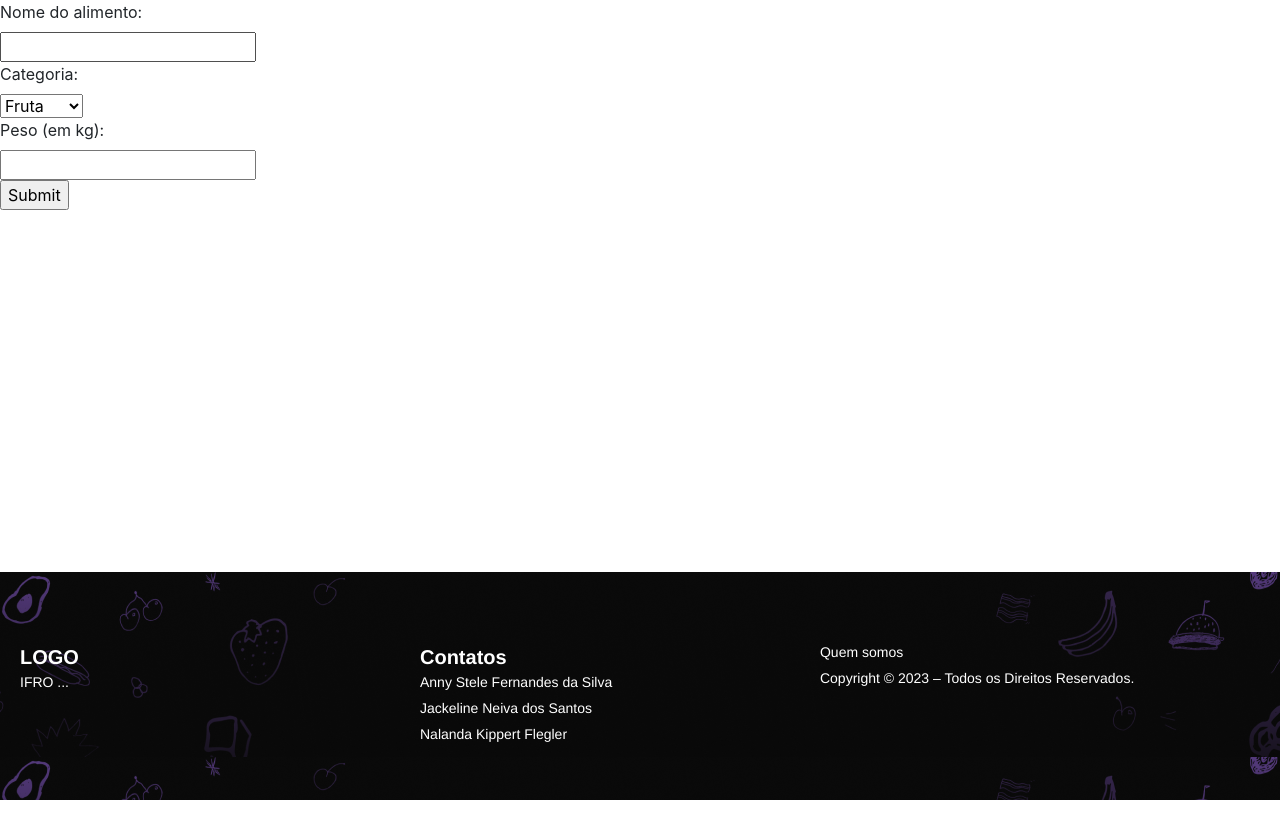
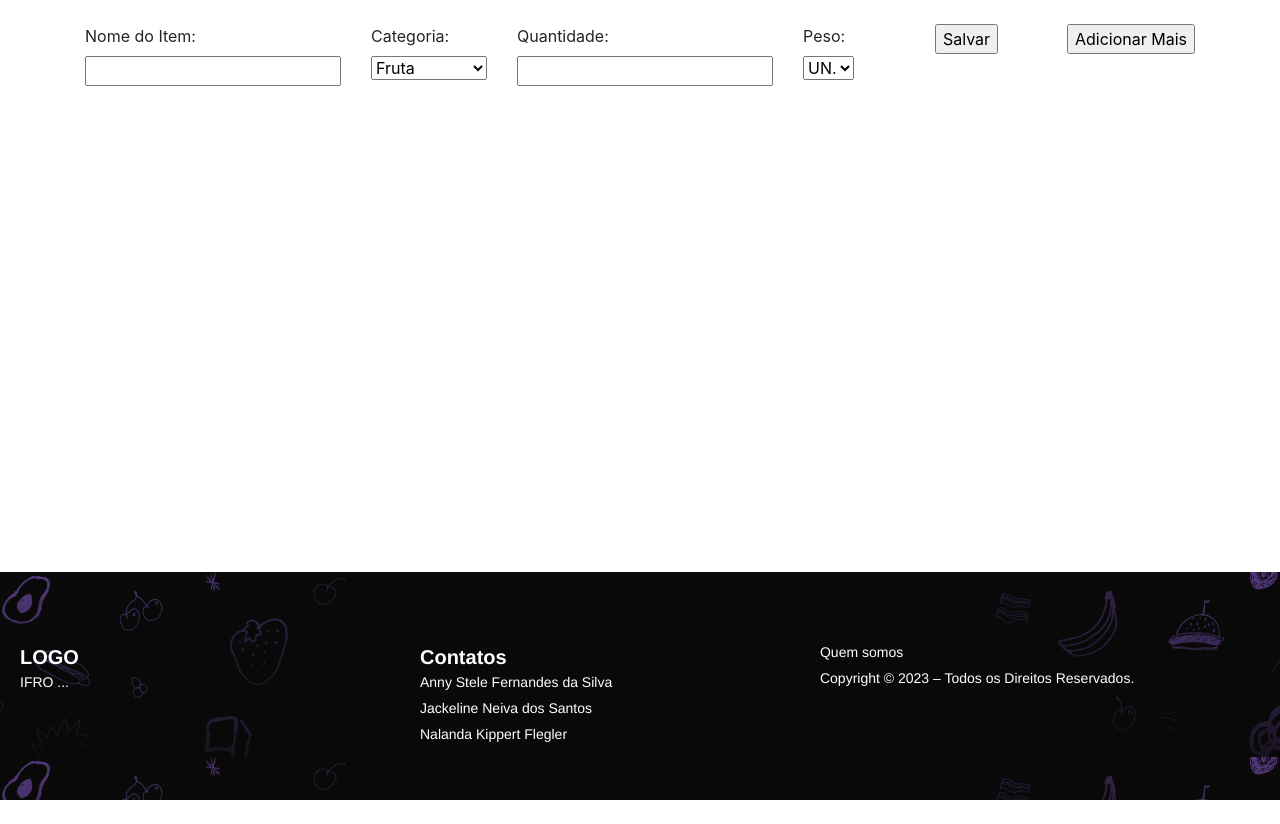
Before and after one commit to Nalanda-k-F/TrabalhoFinalWeb, a website: page public/privado/pageInicial.html in a window 1280 px wide. Before the commit the page ends 800 px from the top, so only its background shows below. Drawn offline with nearby package versions, Linux system fonts and the light colour scheme.

Commit message:
tela de listas

```diff
--- a/public/css/style.css
+++ b/public/css/style.css
@@ -49,3 +49,6 @@ html,body {
         padding: 60px 0px 40px 0px;
     }
 }
+label {
+    display: block;
+}
--- a/public/privado/pageInicial.html
+++ b/public/privado/pageInicial.html
@@ -8,21 +8,47 @@
     <link rel="stylesheet" type="text/css" href="/css/style.css" />
 </head>
 <body>
+    <form method="post" class="container mt-4">
+        <div class="row">
+            <div class="col">
+                <label for="nome">Nome do Item:</label>
+                <input type="text" id="nome" name="nome">
+            </div>
+            <div class="col">
+                 <label for="categoria">Categoria:</label>
+                <select id="categoria" name="categoria">
+                    <option value="fruta">Fruta</option>
+                    <option value="legume">Legume</option>
+                    <option value="carne">Carne</option>
+                    <option value="vegetal">Vegetal</option>
+                    <option value="bebidas">Bebida</option>
+                    <option value="ingredientes">Ingredientes</option>
+                    <option value="ovo">Ovo</option>
+                </select>
+            </div>
+            <div class="col">
+                <label for="quantidade">Quantidade:</label>
+                <input type="text" id="quantidade" name="quantidade">
+            </div>
+            <div class="col">
+                <label for="peso">Peso:</label>
+                <select id="peso" name="peso">
+                    <option value="un">UN.</option>
+                    <option value="kg">Kg</option>
+                    <option value="g">g</option>
+                    <option value="ml">ml</option>
+                    <option value="l">L</option>
+                </select>
+            </div>
+            <div class="col">
+                <input type="submit" value="Salvar">
+            </div>
+            <div class="col">
+                <input type="submit" value="Adicionar Mais">
+            </div>
+        </div>
+    </form>
 
-    <form action="/submit" method="post">
-        <label for="nome">Nome do alimento:</label><br>
-        <input type="text" id="nome" name="nome"><br>
-        <label for="categoria">Categoria:</label><br>
-        <select id="categoria" name="categoria">
-          <option value="fruta">Fruta</option>
-          <option value="legume">Legume</option>
-          <option value="carne">Carne</option>
-          <!-- Adicione mais opções conforme necessário -->
-        </select><br>
-        <label for="peso">Peso (em kg):</label><br>
-        <input type="number" id="peso" name="peso" step="0.01" min="0"><br>
-        <input type="submit" value="Submit">
-      </form>
 
     <!-- Rodapé -->
     <footer class="rodape" id="contato">
@@ -53,6 +79,16 @@
             </div>
         </div>
     </footer>
+    <script>
+        function openNav() {
+            document.getElementById("mySidenav").style.width = "250px";
+            document.getElementById("main").style.marginLeft = "250px";
+        }
 
+        function closeNav() {
+            document.getElementById("mySidenav").style.width = "0";
+            document.getElementById("main").style.marginLeft= "0";
+        }
+    </script>
 </body>
 </html>
```
Also changed, not shown: README.md.
